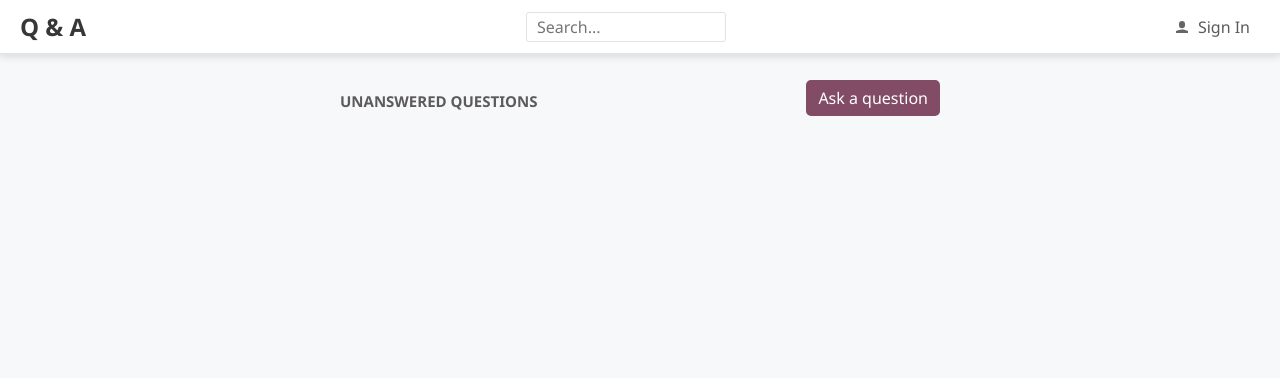
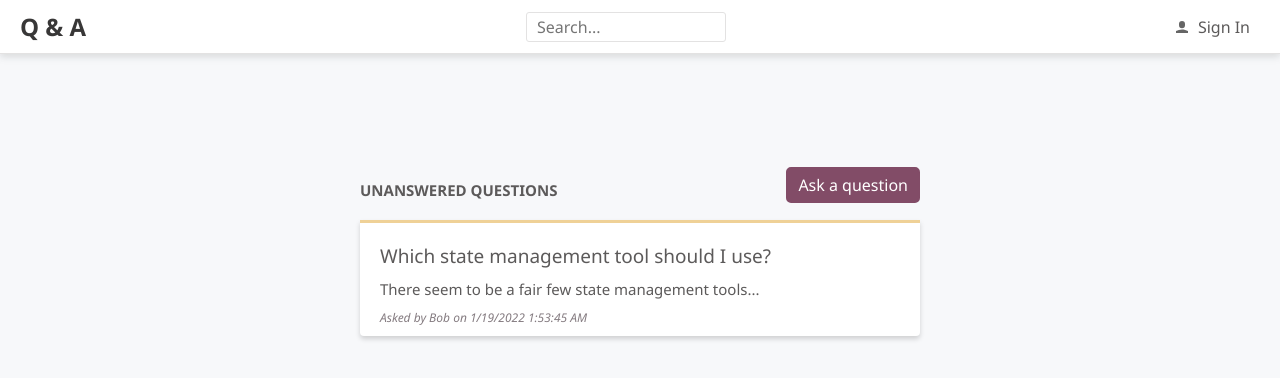
Before and after one commit to AlexEgorchatov/ReactStudy, a React (Create React App) app in the folder frontend/: page / in a window 1280 px wide. Shown: the top 378 px of the page. Built offline with nearby package versions, Linux system fonts and the light colour scheme.

Commit message:
Added Page and PageTitle components.

```diff
--- a/frontend/src/HomePage.tsx
+++ b/frontend/src/HomePage.tsx
@@ -2,8 +2,13 @@
 /** @jsx jsx */
 import { css, jsx } from '@emotion/react';
 import { PrimaryButton } from './Styles';
+import { QuestionList } from './QuestionLIst';
+import { GetUnansweredQuestions } from './QuestionsData';
+import { Page } from './Page';
+import { PageTitle } from './PageTitle';
 
 export const HomePage = () => (
+    <Page>
         <div
             css={css`
                 margin: 50px auto 20px auto;
@@ -27,9 +32,11 @@ export const HomePage = () => (
                         text-transform: uppercase;
                     `}
                 >
-                Unanswered Questions
+                    <PageTitle>Unanswered Questions</PageTitle>
                 </h2>
                 <PrimaryButton>Ask a question</PrimaryButton>
             </div>
+            <QuestionList data={GetUnansweredQuestions()} />
         </div>
+    </Page>
 );
--- /dev/null
+++ b/frontend/src/Page.tsx
@@ -0,0 +1,22 @@
+/** @jsxRuntime classic */
+/** @jsx jsx */
+import { css, jsx } from '@emotion/react';
+import { FC } from 'react';
+import { PageTitle } from './PageTitle';
+
+interface Props {
+    title?: string;
+}
+
+export const Page: FC<Props> = ({ title, children }) => (
+    <div
+        css={css`
+            margin: 50px auto 20px auto;
+            padding: 30px 20px;
+            max-width: 600px;
+        `}
+    >
+        {title && <PageTitle>{title}</PageTitle>}
+        {children}
+    </div>
+);
--- /dev/null
+++ b/frontend/src/PageTitle.tsx
@@ -0,0 +1,9 @@
+import styled from '@emotion/styled';
+
+export const PageTitle = styled.h2`
+    font-size: 15px;
+    font-weight: bold;
+    margin: 10px 0px 5px;
+    text-align: center;
+    text-transform: uppercase;
+`;
--- a/frontend/src/Question.tsx
+++ b/frontend/src/Question.tsx
@@ -1,15 +1,16 @@
 /** @jsxRuntime classic */
 /** @jsx jsx */
 import { css, jsx } from '@emotion/react';
-import { gray3 } from './Styles';
+import { gray2, gray3 } from './Styles';
 import { QuestionData } from './QuestionsData';
 import { FC } from 'react';
 
 interface Props {
     data: QuestionData;
+    showContent?: boolean;
 }
 
-export const Question: FC<QuestionData> = (data) => (
+export const Question: FC<Props> = ({ data, showContent = true }) => (
     <div
         css={css`
             padding: 10px 0px;
@@ -23,12 +24,25 @@ export const Question: FC<QuestionData> = (data) => (
         >
             {data.title}
         </div>
+        {showContent && (
+            <div
+                css={css`
+                    padding-bottom: 10px;
+                    font-size: 15px;
+                    color: ${gray2};
+                `}
+            >
+                {data.content.length > 50 ? `${data.content.substring(0, 50)}...` : data.content}
+            </div>
+        )}
         <div
             css={css`
                 font-size: 12px;
                 font-style: italic;
                 color: ${gray3};
             `}
-        >{`Asked by ${data.userName} on ${data.created.toLocaleDateString()} ${data.created.toLocaleTimeString}`}</div>
+        >{`Asked by ${
+            data.userName
+        } on ${data.created.toLocaleDateString()} ${data.created.toLocaleTimeString()}`}</div>
     </div>
 );
--- a/frontend/src/QuestionLIst.tsx
+++ b/frontend/src/QuestionLIst.tsx
@@ -4,12 +4,13 @@ import { css, jsx } from '@emotion/react';
 import { gray5, accent2 } from './Styles';
 import { QuestionData } from './QuestionsData';
 import { FC } from 'react';
+import { Question } from './Question';
 
 interface Props {
     data: QuestionData[];
 }
 
-export const QuestionList: FC<QuestionData[]> = (data) => (
+export const QuestionList: FC<Props> = ({ data }) => (
     <ul
         css={css`
             list-style: none;
@@ -31,7 +32,9 @@ export const QuestionList: FC<QuestionData[]> = (data) => (
                         border-top: none;
                     }
                 `}
-            ></li>
+            >
+                <Question data={question} />
+            </li>
         ))}
     </ul>
 );
```
Also changed, not shown: 1 other file (tests, documents, lock files or other folders). Lines whose indentation alone changed are shown as unchanged.
